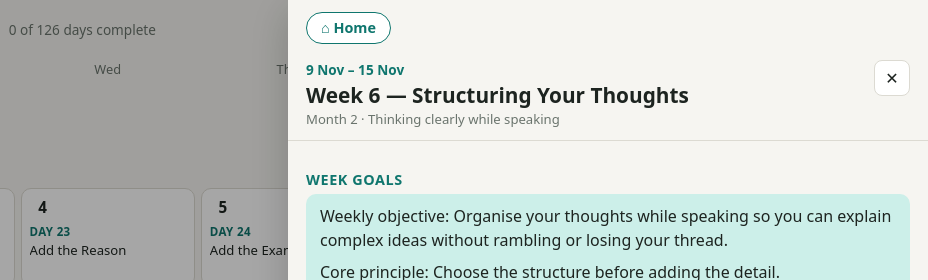
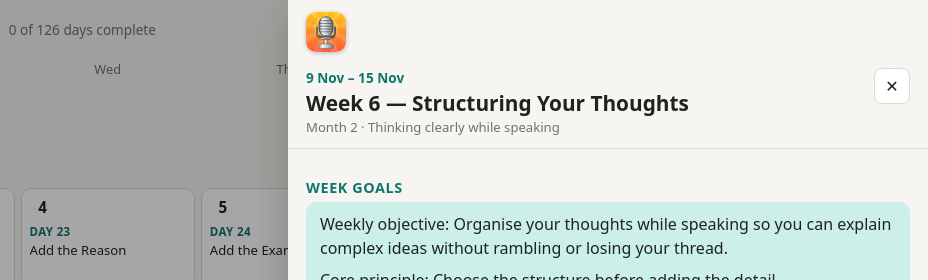
Before and after one commit to RobDoyle2/communication-programme, a plain HTML site: page index.html in a window 1280 px wide. Both pictures are taken after a click on the button "Week". Shown: the top 280 px of the page, 352-1280 px from the left. Drawn offline with Linux system fonts and the light colour scheme.

Commit message:
Replace Home tab with logo button on day and detail pages
Co-Authored-By: Claude Sonnet 5.5 <noreply@anthropic.com>
Claude-Session: https://claude.ai/code/session_016jgdRi4F4W5hrUF7N6YccE

```diff
--- a/index.html
+++ b/index.html
@@ -52,7 +52,7 @@ details.more>summary{list-style:none;cursor:pointer}details.more>summary::-webki
 #panel{position:fixed;top:0;right:0;bottom:0;width:min(640px,100%);background:var(--bg);box-shadow:var(--sh);z-index:11;display:flex;flex-direction:column;padding-top:env(safe-area-inset-top);animation:in .18s ease-out}
 @keyframes in{from{transform:translateX(30px);opacity:0}}
 [hidden]{display:none!important}
-.tabs{display:flex;gap:8px;padding:12px 18px 0}.tabs button{background:var(--sf);border:1px solid var(--ln);border-radius:999px;padding:4px 14px;font-size:.9rem}.tabs button:first-child{border-color:var(--ac);color:var(--ac);font-weight:600}
+.tabs{display:flex;align-items:center;gap:10px;padding:12px 18px 0}.tabs button{background:var(--sf);border:1px solid var(--ln);border-radius:999px;padding:4px 14px;font-size:.9rem}.tabs button.logo{padding:0;border:0;background:none;border-radius:10px;width:40px;height:40px;line-height:0;flex:none;transition:transform .12s}.tabs button.logo:hover{transform:scale(1.06)}.tabs button.logo img{width:40px;height:40px;border-radius:10px;box-shadow:0 1px 4px rgba(0,0,0,.25);display:block}
 .wd{display:flex;flex-direction:column;gap:1px;width:100%;text-align:left;background:var(--sf);border:1px solid var(--ln);border-radius:12px;padding:8px 12px;margin-bottom:8px;position:relative}.wd:hover{border-color:var(--ac)}.wd .wl{color:var(--ac);font-size:.78rem;font-weight:600}.wd .wg{color:var(--mu);font-size:.88rem}.wd.dn{background:var(--ok)}.wd.dn::after{content:"✓";position:absolute;right:12px;top:8px;color:var(--okt);font-weight:700}
 .ph{display:flex;gap:10px;align-items:flex-start;padding:16px 18px 10px;border-bottom:1px solid var(--ln)}
 .ph .s{color:var(--ac);font-weight:600;font-size:.85rem}.ph h2{margin:2px 0;font-size:1.3rem;line-height:1.25}.ph .m{color:var(--mu);font-size:.82rem}
@@ -148,7 +148,8 @@ function grid(){
 let cur=null,tmr;
 function show(html,ctx){$('panel').innerHTML=html;$('panel').hidden=$('bk').hidden=false;cur=ctx;$('panel').querySelector('.pb').scrollTop=0;$('panel').querySelector('.ph button').focus()}
 function close(){$('panel').hidden=$('bk').hidden=true;cur=null;grid()}
-const tabs=w=>`<nav class="tabs"><button data-close>⌂ Home</button>${w?`<button data-wk="${w}">Week</button>`:''}</nav>`;
+const LOGO=document.querySelector('.brand img').src;
+const tabs=w=>`<nav class="tabs"><button class="logo" data-close aria-label="Back to calendar (Home)" title="Home"><img src="${LOGO}" alt="" width="40" height="40"></button>${w?`<button data-wk="${w}">Week</button>`:''}</nav>`;
 const head=(s,t,m,w)=>tabs(w)+`<div class="ph"><div><div class="s">${esc(s)}</div><h2>${esc(t)}</h2>${m?`<div class="m">${esc(m)}</div>`:''}</div><button aria-label="Close" data-close>✕</button></div>`;
 const task=(t,i,id,done)=>`<section class="tk${done?' done':' open'}" data-id="${id}"><header><span class="tt">${esc(t.title)}</span>${t.mins?`<span class="tm">${t.mins}</span>`:''}<button class="ck" data-ck>${done?'Done ✓':'Mark done'}</button><span class="cv">▾</span></header><div class="tb">${B(t.blocks)}</div></section>`;
 const note=(k,label)=>`<div class="nt"><label for="nt">${label}</label><textarea id="nt" placeholder="How did it go? What did you notice? What will you do differently?">${esc(S.notes[k]||'')}</textarea><small id="sv"></small></div>`;
```
